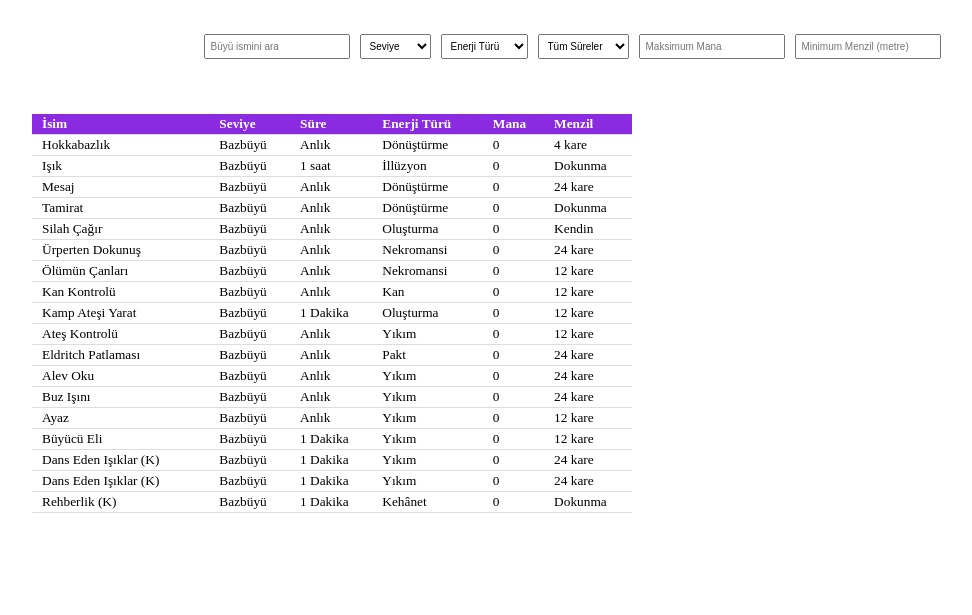
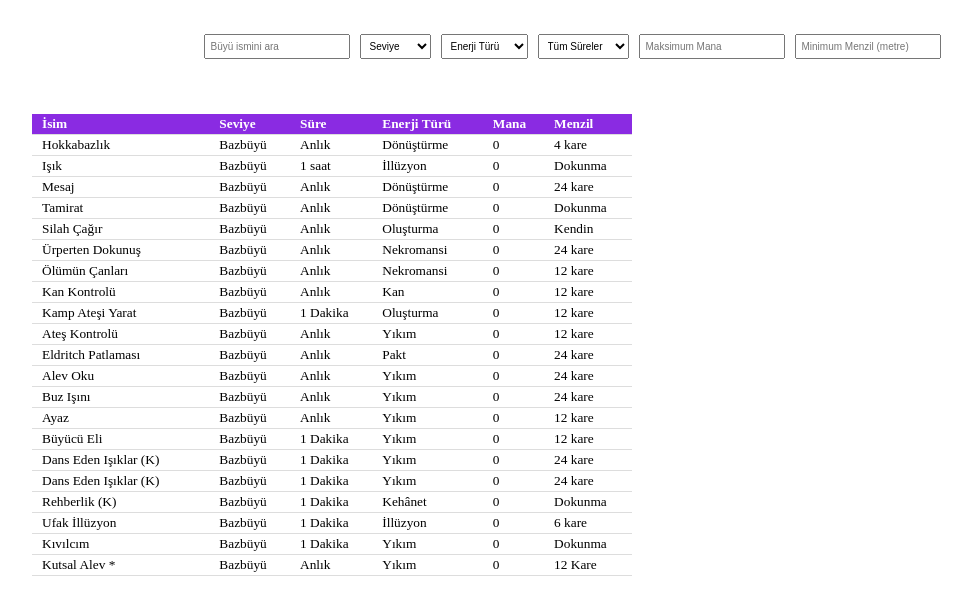
Before and after one commit to SLVNZ/slvnz.github.io, a PHP site: page /spells.html in a window 1280 px wide. Shown: the part 88-703 px from the top of the page, without its empty margins (68-1040 px from the left). Run offline with PHP 8.4, Linux system fonts and the light colour scheme; some web fonts are replaced.

Commit message:
Add files via upload

```diff
--- a/index.html
+++ b/index.html
@@ -22,7 +22,7 @@
 
 			<div style="display: flex; flex-direction: row; padding-bottom: 10px; pointer-events: none;">
 
-				<div style="font-family: Barlow; display: flex; flex-direction: row; align-items: flex-end; margin-right: 100px;">
+				<div id="header-slvnz" style="font-family: Barlow; display: flex; flex-direction: row; align-items: flex-end; margin-right: 100px;">
 
 				<h1> SLVNZ</h1>
 
--- a/slvnz.css
+++ b/slvnz.css
@@ -245,4 +245,28 @@
 		flex-direction: column;
 		align-items: center;
 	}
+
+	.spell-list {
+		height: 300px !important;
+	}
+
+
 }
+
+@media screen and (max-width: 800px) {
+	#header-slvnz {
+		margin-right: 20% !important;
+	}
+}
+
+@media screen and (max-width: 600px) {
+	#header-slvnz {
+		margin-right: 10% !important;
+	}
+}
+
+@media screen and (max-width: 300px) {
+	#header-slvnz {
+		margin-right: 0 !important;
+	}
+}
--- a/spells.html
+++ b/spells.html
@@ -22,7 +22,7 @@
 
 			<div style="display: flex; flex-direction: row; padding-bottom: 10px; pointer-events: none;">
 
-				<div style="font-family: Barlow; display: flex; flex-direction: row; align-items: flex-end; margin-right: 100px;">
+				<div id="header-slvnz" style="font-family: Barlow; display: flex; flex-direction: row; align-items: flex-end; margin-right: 100px;">
 
 				<h1> SLVNZ</h1>
 
@@ -277,6 +277,33 @@
                                         <td>Kehânet</td>
                                         <td>0</td>
                                         <td>Dokunma</td>
+                                    </tr>
+
+                                    <tr data-name="ufak illüzyon" data-level="0" data-energy="illu" data-duration="1min" data-mana="0" data-range="6" onclick="showSpell('minorillusion')">
+                                        <td>Ufak İllüzyon</td>
+                                        <td>Bazbüyü</td>
+                                        <td>1 Dakika</td>
+                                        <td>İllüzyon</td>
+                                        <td>0</td>
+                                        <td>6 kare</td>
+                                    </tr>
+
+                                    <tr data-name="kıvılcım" data-level="0" data-energy="evoc" data-duration="1min" data-mana="0" data-range="0" onclick="showSpell('spark')">
+                                        <td>Kıvılcım</td>
+                                        <td>Bazbüyü</td>
+                                        <td>1 Dakika</td>
+                                        <td>Yıkım</td>
+                                        <td>0</td>
+                                        <td>Dokunma</td>
+                                    </tr>
+
+                                    <tr data-name="kutsal alev" data-level="0" data-energy="evoc" data-duration="inst" data-mana="0" data-range="0" onclick="showSpell('kutsalalev')">
+                                        <td>Kutsal Alev *</td>
+                                        <td>Bazbüyü</td>
+                                        <td>Anlık</td>
+                                        <td>Yıkım</td>
+                                        <td>0</td>
+                                        <td>12 Kare</td>
                                     </tr>
 
                                     <!-- Daha fazla büyü ekleyebilirsin -->
@@ -654,6 +681,86 @@
 
                                     </p>
                                 </div>
+
+                                <div class="spell-description" id="minorillusion">
+                                    <h2>Ufak İllüzyon <span style="font-family: barlow; font-style: italic; font-size: 10pt;">İllüzyon Bazbüyüsü</span> </h2>
+
+                                    <div class="spell-details">
+                                        <p><strong>Kullanıma Süresi:</strong> 1 eylem</p>
+                                        <p><strong>Büyü Süresi:</strong> 1 dakika</p>
+                                        <p><strong>Enerji Türü:</strong> İllüzyon</p>
+                                        <p><strong>Büyü Bedeli:</strong> 0 mana</p>
+                                        <p><strong>Büyü Menzili:</strong> 6 Kare</p>
+                                    </div>
+                                    <p class="spell-aciklama">Menzilinde büyü süresince kalacak bir ses ya da bir nesne görüntüsü yaratırsın.
+                                        İllüzyon, onu eylemini kullanıp savarsan ya da bu büyüyü yeniden kullanırsan sonlanır.
+
+                                        <br><br>
+
+                                        Eğer ses yaratırsan, bu bir fısıltıdan çığlığa kadar değişebilir. Bu senin sesin ya da başkasının sesi,
+                                         bir aslan kükremesi, davul gürültüsü ya da seçeceğin herhangi bir ses olabilir. Oluşturduğun ses,
+                                         süre boyunca kesilmeden devam edebilir.
+
+                                        <br><br>
+
+                                        Eğer sandalye, çamurlu ayak izleri ya da küçük bir sandık gibi nesnelerin görüntüsünü yarattıysan,
+                                        bu 1 karelik küpten büyük olamaz. Görüntü ses, ışık, koku ya da herhangi bir duyusal etki yaratamaz.
+                                        Görüntü ile fiziksel etkileşim onun bir illüzyon olduğunu ortaya çıkarır, çünkü nesneler içinden geçebilir.
+
+                                        <br><br>
+
+                                        Eğer bir varlık eylemini bu ses ya da görüntüyü incelemek için kullanırsa, büyünün kuvvetine karşılık
+                                        <strong>araştırma</strong> zarı ile illüzyon olduğunu anlayabilir. Eğer bir varlık illüzyonun
+                                        aslını farkederse, illüzyon o varlık için sönük hale gelir.
+
+                                    </p>
+                                </div>
+
+                                <div class="spell-description" id="spark">
+                                    <h2>Kıvılcım <span style="font-family: barlow; font-style: italic; font-size: 10pt;">Yıkım Bazbüyüsü</span> </h2>
+
+                                    <div class="spell-details">
+                                        <p><strong>Kullanıma Süresi:</strong> 1 eylem</p>
+                                        <p><strong>Büyü Süresi:</strong> 1 dakika</p>
+                                        <p><strong>Enerji Türü:</strong> Yıkım</p>
+                                        <p><strong>Büyü Bedeli:</strong> 0 mana</p>
+                                        <p><strong>Büyü Menzili:</strong> Dokunuş Mesafesi</p>
+                                    </div>
+                                    <p class="spell-aciklama">Büyülü sözleri söylerken parmaklarını şıklatırsın. Parmaklarının çıklamasıyla bir
+                                        kıvılcım meydana gelir. 1 dakika boyunca parmaklarını şıklatarak bu kıvılcımı çıkarabilirsin. Kıvılcım,
+                                        çıra, kuru otlar, kağıtlar gibi yanıcı maddeleri tek seferde tutuşturabilir.
+
+                                    </p>
+                                </div>
+
+                                <div class="spell-description" id="kutsalalev">
+                                    <h2>Kutsal Alev <span style="font-family: barlow; font-style: italic; font-size: 10pt;">Yıkım Bazbüyüsü</span> </h2>
+
+                                    <div class="spell-details">
+                                        <p><strong>Kullanıma Süresi:</strong> 1 eylem</p>
+                                        <p><strong>Büyü Süresi:</strong> Anlık</p>
+                                        <p><strong>Enerji Türü:</strong> Yıkım</p>
+                                        <p><strong>Büyü Bedeli:</strong> 0 mana</p>
+                                        <p><strong>Büyü Menzili:</strong> 12 Kare</p>
+                                    </div>
+                                    <p class="spell-aciklama">Görüş mesafende odaklanacağın bir varlığın çevresinde ışıyan alevler oluşarak hedefine akın eder.
+                                        Hedefin <strong>çeviklik</strong> kurtulması kullanarak bu akından kaçınabilir. Kaçınması halinde saldırından hasar almaz.
+
+                                        <br><br>
+
+                                        <span style="font-style: italic; font-size: 9pt; color: gray;">
+
+                                            <strong>Özel Büyü:</strong> Bu büyüyü kullanabilmek için hikâyesel ya da sınıfsal olarak özel bir durumda olmak gerekir.
+                                            Özel durumları oyun yöneticiniz ile konuşarak öğrenebilir ve karakterinizin öğrenmesi için anlaşabilirsiniz.
+
+                                            <br><br>
+
+                                            <strong>Özel Sınıflar: </strong>Ruhban, Paladin
+
+                                        </span>
+
+                                    </p>
+                                </div>
                                     <!-- Daha fazla büyü açıklaması ekleyebilirsin -->
 
 
```
